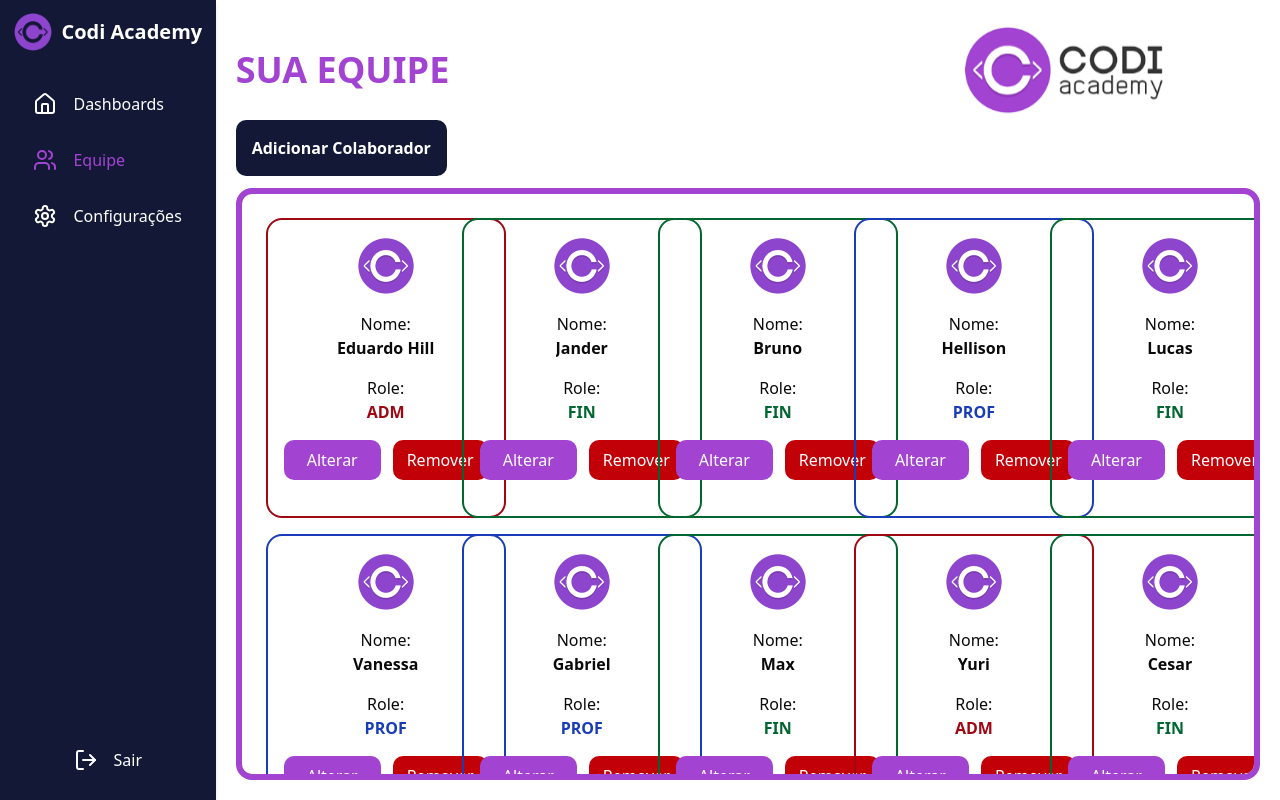
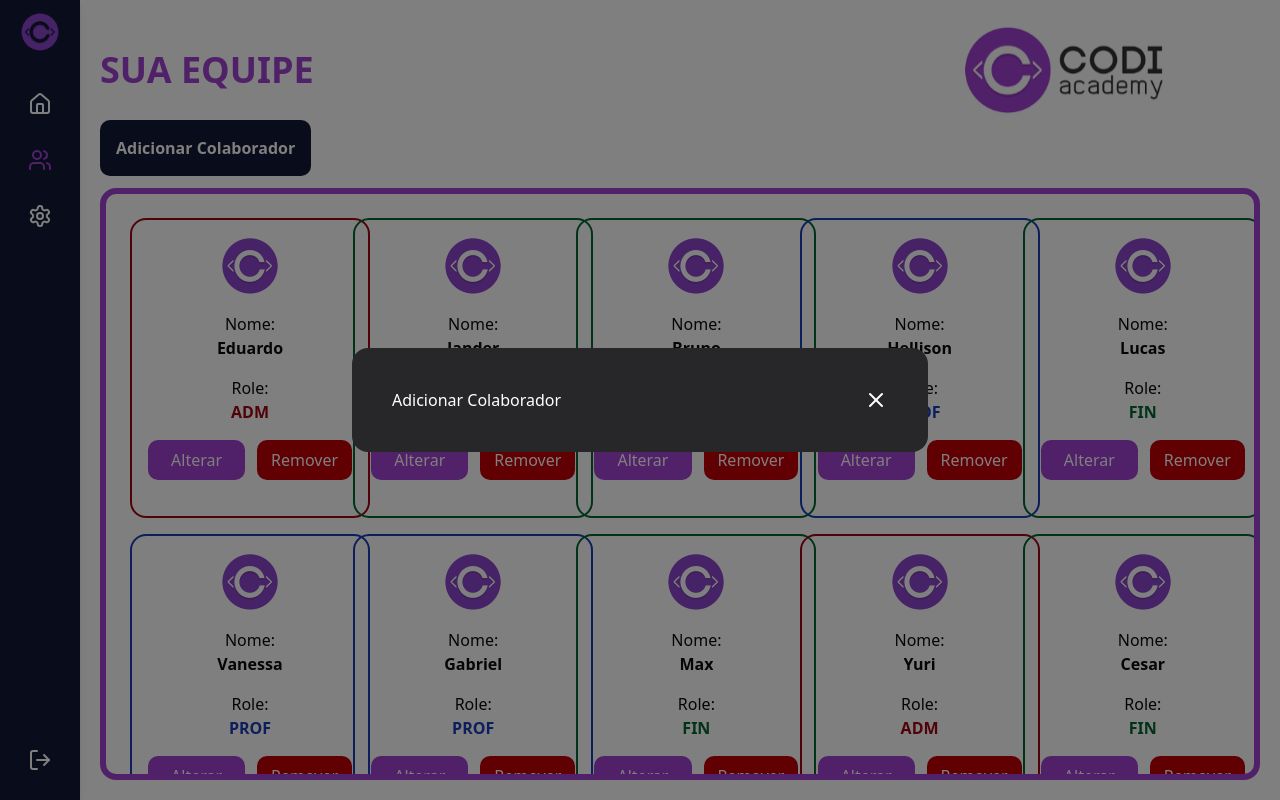
Before and after one commit to CodiChallange/CodiChallange, a React (Vite) app: page /users in a window 1280 px wide. Both pictures are taken after a click on the button "Adicionar Colaborador". Built offline with nearby package versions, Linux system fonts and the light colour scheme.

Commit message:
feat: Criando modais e iniciando logica dos modais

```diff
--- a/src/Components/UsersCard.tsx
+++ b/src/Components/UsersCard.tsx
@@ -3,10 +3,13 @@
 type cardProps = {
   name: string
   role: string
+  key: string
+  onEdit: () => void
 }
 
-export function UserCard({ name, role }: cardProps) {
+export function UserCard({ name, role, onEdit }: cardProps) {
   return (
+    <div className=' relative'>
       <div
         className={`w-[240px] h-[300px] rounded-2xl flex flex-col p-4 items-center border-2  gap-4 ${
           role === 'ADM'
@@ -41,7 +44,10 @@
         </div>
 
         <div className='flex justify-between w-full gap-3'>
-        <button className='bg-[#A243D2] w-2/4 rounded-lg font-medium px-4 hover:bg-[#8138a5] duration-[0.5s] text-white cursor-pointer'>
+          <button
+            onClick={onEdit}
+            className='bg-[#A243D2] w-2/4 rounded-lg font-medium px-4 hover:bg-[#8138a5] duration-[0.5s] text-white cursor-pointer'
+          >
             Alterar
           </button>
           <button className='bg-red-700 w-2/4 h-[40px] rounded-lg font-medium  items-center hover:bg-red-800  duration-[0.5s] text-white cursor-pointer'>
@@ -49,5 +55,6 @@
           </button>
         </div>
       </div>
+    </div>
   )
 }
--- /dev/null
+++ b/src/Components/modal/AddModal.tsx
@@ -0,0 +1,20 @@
+import { X } from 'lucide-react'
+
+type modalProps = {
+  haandleOpenModalNew: () => void
+}
+
+export function ModalAdd({ haandleOpenModalNew }: modalProps) {
+  return (
+    <div className='fixed inset-0 bg-black/50 flex items-center justify-center'>
+      <div className=' relative max-w-xl w-full bg-zinc-800 p-10 rounded-2xl'>
+        <div className='flex justify-between text-white'>
+          <h1>Adicionar Colaborador</h1>
+          <button onClick={haandleOpenModalNew}>
+            <X />
+          </button>
+        </div>
+      </div>
+    </div>
+  )
+}
--- /dev/null
+++ b/src/Components/modal/AlterarModal.tsx
@@ -0,0 +1,42 @@
+import { X } from 'lucide-react'
+
+type User = {
+  id: string
+  name: string
+  role: string
+  email: string
+}
+
+type modalProps = {
+  close: () => void
+  user: User | null
+}
+
+export function AlterarModal({ close, user }: modalProps) {
+  return (
+    <div className='fixed inset-0 bg-black/50 flex items-center justify-center'>
+      <div className='relative max-w-xl w-full bg-zinc-800 p-10 rounded-2xl'>
+        <div className='flex justify-between items-center text-white mb-6'>
+          <h1 className='text-xl font-semibold'>Alterar Cadastro</h1>
+          <button onClick={close}>
+            <X className='w-6 h-6' />
+          </button>
+        </div>
+        <div className='text-white space-y-2'>
+          <p>
+            <strong>Nome:</strong> {user?.name}
+          </p>
+          <p>
+            <strong>Email:</strong> {user?.email}
+          </p>
+          <p>
+            <strong>Role:</strong> {user?.role}
+          </p>
+          <p>
+            <strong>ID:</strong> {user?.id}
+          </p>
+        </div>
+      </div>
+    </div>
+  )
+}
--- /dev/null
+++ b/src/Components/modal/RemoverModal.tsx
@@ -0,0 +1,19 @@
+import { X } from 'lucide-react'
+type modalProps = {
+  handleOpenModalAdd: () => void
+}
+
+export function RemoverModal({ handleOpenModalAdd }: modalProps) {
+  return (
+    <div className='fixed inset-0 bg-black/50 flex items-center justify-center'>
+      <div className=' relative max-w-xl w-full bg-zinc-800 p-10 rounded-2xl'>
+        <div className='flex justify-between text-white'>
+          <h1>Remover Colaborador</h1>
+          <button onClick={handleOpenModalAdd}>
+            <X />
+          </button>
+        </div>
+      </div>
+    </div>
+  )
+}
--- a/src/Pages/Users.tsx
+++ b/src/Pages/Users.tsx
@@ -1,24 +1,80 @@
 import { CodiLogo } from '@/assests/CodiLogo2'
 import { Aside } from '@/Components/Aside'
+import { ModalAdd } from '@/Components/modal/AddModal'
+import { AlterarModal } from '@/Components/modal/AlterarModal'
 
 import { UserCard } from '@/Components/UsersCard'
+import { useState } from 'react'
 
+{
+  /* tipos dos dados dos usuarios */
+}
+type User = {
+  id: string
+  name: string
+  role: string
+  email: string
+}
 export function Users() {
+  {
+    /* usState para abri modal de novo cadastro */
+  }
+  const [isOpenNew, setIsOpenNew] = useState(false)
+
+  {
+    /* Função para abrir o modal de novo cadastro */
+  }
+  function handleOpenModalNew() {
+    setIsOpenNew(!isOpenNew)
+  }
+
+  {
+    /* useState para abrir e fechar modal de edição */
+  }
+  const [isOpenEdit, setIsOpenEdit] = useState(false)
+
+  {
+    /* useState para pegar os dados do usuario selecionado */
+  }
+  const [selectedUser, setSelectedUser] = useState<User | null>(null)
+
+  {
+    /* função para abrir e pegar os dados do usuario selecionado */
+  }
+  function handleOpenModalEdit(userId: string) {
+    setIsOpenEdit(true)
+    setSelectedUser(userList.find((user) => user.id === userId) || null)
+  }
+
+  {
+    /* useState para fechar o modal */
+  }
+  function handleCloseModalEdit() {
+    setIsOpenEdit(false)
+    setSelectedUser(null)
+  }
+
   const userList = [
-    { name: 'Eduardo Hill', role: 'ADM', email: 'eduardohill@gmail.com' },
-    { name: 'Jander', role: 'FIN', email: 'eduardohill@gmail.com' },
-    { name: 'Bruno', role: 'FIN', email: 'eduardohill@gmail.com' },
-    { name: 'Hellison', role: 'PROF', email: 'eduardohill@gmail.com' },
-    { name: 'Lucas', role: 'FIN', email: 'eduardohill@gmail.com' },
-    { name: 'Vanessa', role: 'PROF', email: 'eduardohill@gmail.com' },
-    { name: 'Gabriel', role: 'PROF', email: 'eduardohill@gmail.com' },
-    { name: 'Max', role: 'FIN', email: 'eduardohill@gmail.com' },
-    { name: 'Yuri', role: 'ADM', email: 'eduardohill@gmail.com' },
-    { name: 'Cesar', role: 'FIN', email: 'eduardohill@gmail.com' },
-    { name: 'Gustavo', role: 'PROF', email: 'eduardohill@gmail.com' },
+    {
+      name: 'Eduardo',
+      role: 'ADM',
+      email: 'eduardohill@gmail.com',
+      id: '1',
+    },
+    { name: 'Jander', role: 'FIN', email: 'eduardohill@gmail.com', id: '2' },
+    { name: 'Bruno', role: 'FIN', email: 'eduardohill@gmail.com', id: '3' },
+    { name: 'Hellison', role: 'PROF', email: 'eduardohill@gmail.com', id: '4' },
+    { name: 'Lucas', role: 'FIN', email: 'eduardohill@gmail.com', id: '5' },
+    { name: 'Vanessa', role: 'PROF', email: 'eduardohill@gmail.com', id: '6' },
+    { name: 'Gabriel', role: 'PROF', email: 'eduardohill@gmail.com', id: '7' },
+    { name: 'Max', role: 'FIN', email: 'eduardohill@gmail.com', id: '8' },
+    { name: 'Yuri', role: 'ADM', email: 'eduardohill@gmail.com', id: '9' },
+    { name: 'Cesar', role: 'FIN', email: 'eduardohill@gmail.com', id: '10' },
+    { name: 'Gustavo', role: 'PROF', email: 'eduardohill@gmail.com', id: '11' },
   ]
   return (
-    <div className='flex h-screen w-screen '>
+    <div className='relative'>
+      <div className='flex lg:h-screen w-screen md:h-full '>
         <Aside />
         <div className='flex flex-col w-full p-5'>
           <div className='flex justify-between w-full items-center h-fit'>
@@ -28,16 +84,31 @@
             <CodiLogo />
           </div>
           <div className='w-fit h-fit mb-3  '>
-          <button className='bg-[#131836] text-white font-bold  rounded-lg p-4 cursor-pointer'>
+            <button
+              onClick={handleOpenModalNew}
+              className='bg-[#131836] text-white font-bold  rounded-lg p-4 cursor-pointer'
+            >
               Adicionar Colaborador
             </button>
           </div>
-        <div className=' h-full rounded-2xl border-6 border-[#A243D2] p-6 grid grid-cols-5 overflow-auto  gap-4  '>
+          <div className=' h-full rounded-2xl border-6 border-[#A243D2] p-6 overflow-auto  gap-4 grid lg:grid-cols-5 md:grid-cols-1   '>
             {userList.map((user) => (
-            <UserCard key={user.email} name={user.name} role={user.role} />
+              <UserCard
+                key={user.id}
+                name={user.name}
+                role={user.role}
+                onEdit={() => handleOpenModalEdit(user.id)}
+              />
             ))}
           </div>
         </div>
       </div>
+
+      {/* Renderizando os modais na tela */}
+      {isOpenNew && <ModalAdd haandleOpenModalNew={handleOpenModalNew} />}
+      {isOpenEdit && (
+        <AlterarModal close={handleCloseModalEdit} user={selectedUser} />
+      )}
+    </div>
   )
 }
```
Lines whose indentation alone changed are shown as unchanged.
